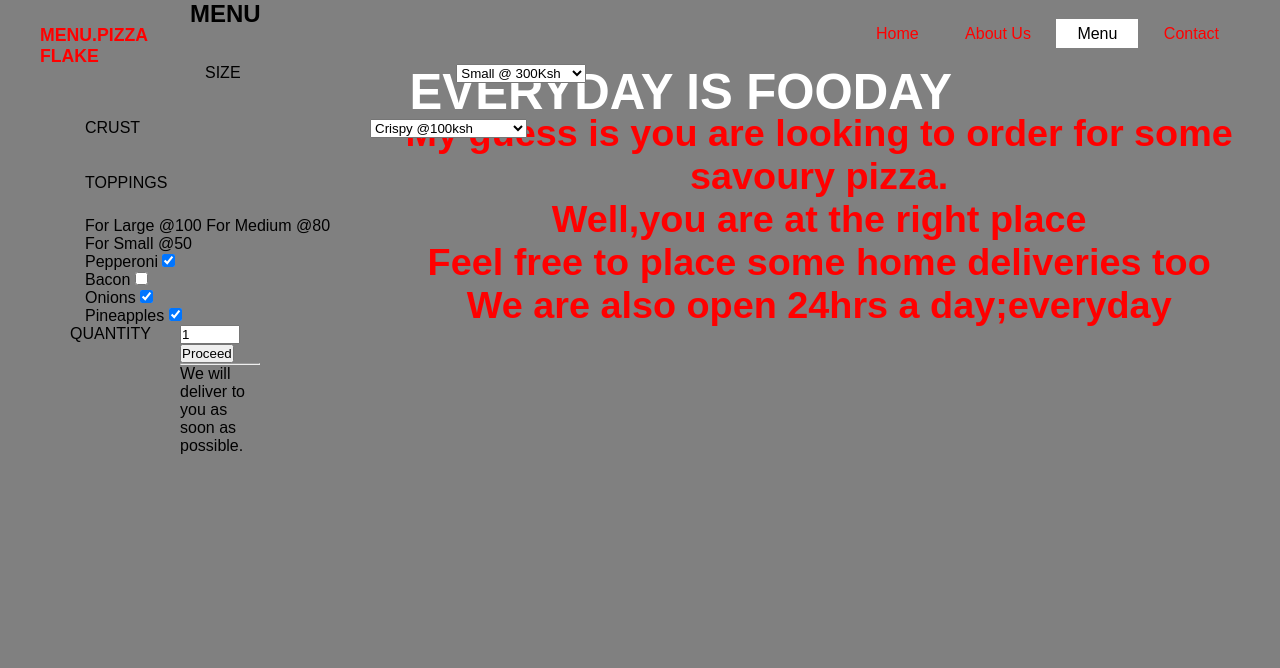
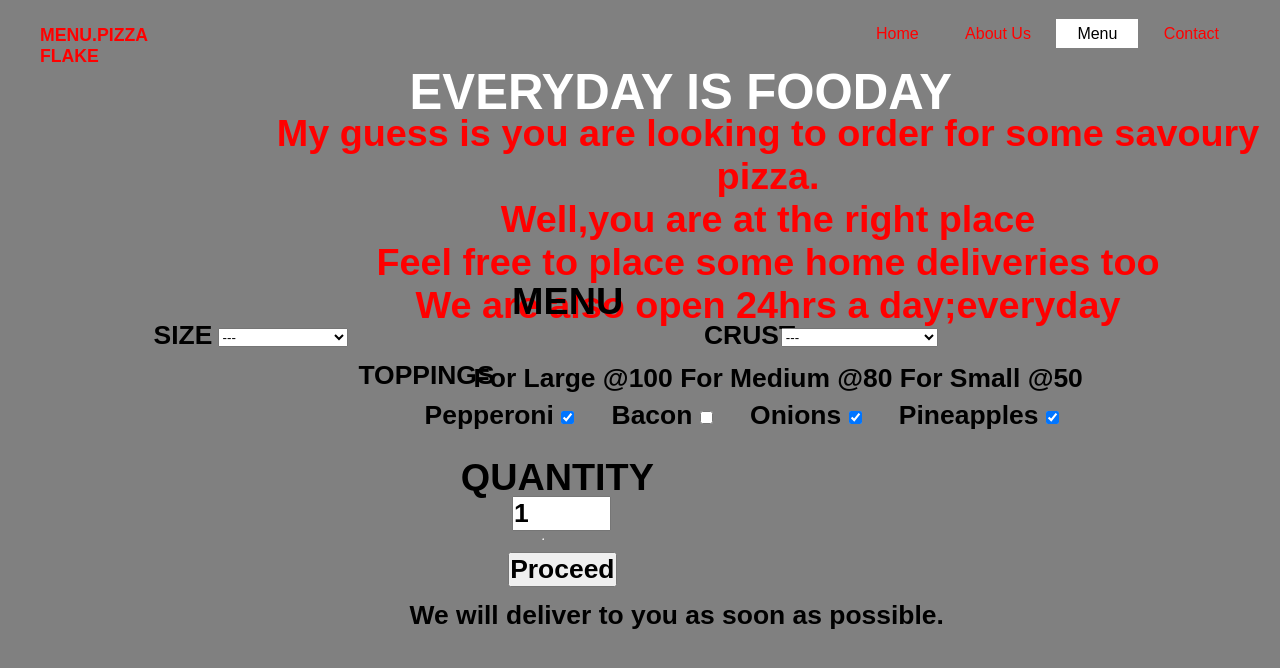
Before and after one commit to kissinger69/PIZZA-FLAKE, a plain HTML site: page menu.html in a window 1280 px wide. Drawn offline with nearby package versions, Linux system fonts and the light colour scheme.

```diff
--- a/css/styles.css
+++ b/css/styles.css
@@ -215,7 +215,7 @@
  }
  #menu .fooday {
      text-align: center;
-     position: absolute;
+     position: fixed;
      top: 8%;
      left: 32%;
      color:white;
@@ -225,11 +225,107 @@
  }
  #menu .intro{
      text-align: center;
-     position: absolute;
+     position: fixed;
      top: 14%;
-     left: 28%;
+     left: 20%;
      color:red;
      font-weight: bold;
      font-family: sans-serif;
      font-size: 10mm;
  }
+ #menu .menu {
+     position: absolute;
+     top: 35%;
+     left:40%;
+     font-weight: bold;
+     font-family: sans-serif;
+     font-size: 10mm;
+ }
+ #menu .titlesize {
+    position: fixed;
+    top: 40%;
+    left:12%;
+    font-weight: bold;
+    font-family: sans-serif;
+    font-size: 7mm;
+}
+ #menu .size {
+    position: fixed;
+    top: 38.5%;
+    left:17%;
+    font-weight: bold;
+    font-family: sans-serif;
+    font-size: 10mm;
+}
+#menu .crustt {
+    position: fixed;
+    top: 40%;
+    left:55%;
+    font-weight: bold;
+    font-family: sans-serif;
+    font-size: 7mm;
+}
+#menu .crust {
+    position: fixed;
+    top: 38.5%;
+    left:61%;
+    font-weight: bold;
+    font-family: sans-serif;
+    font-size: 10mm;
+}
+#menu .toppings {
+    position: fixed;
+    top: 45%;
+    left:28%;
+    font-weight: bold;
+    font-family: sans-serif;
+    font-size: 7mm;
+}
+#menu .ltoppings {
+    position: fixed;
+    top: 42.3%;
+    left:37%;
+    font-weight: bold;
+    font-family: sans-serif;
+    font-size: 7mm;
+}
+#menu .toppingstypes {
+    position: fixed;
+    top: 50%;
+    left:32%;
+    font-weight: bold;
+    font-family: sans-serif;
+    font-size: 7mm;
+}
+#menu .quantity {
+    position: fixed;
+    top: 57%;
+    left:36%;
+    font-weight: bold;
+    font-family: sans-serif;
+    font-size: 10mm;
+}
+#menu .form {
+    position: fixed;
+    top: 62%;
+    left:40%;
+    font-weight: bold;
+    font-family: sans-serif;
+    font-size: 7mm;
+}
+#menu .button {
+    position: fixed;
+    top: 69%;
+    left:39.7%;
+    font-weight: bold;
+    font-family: sans-serif;
+    font-size: 7mm;
+}
+#menu #info {
+    position: fixed;
+    top: 75%;
+    left:32%;
+    font-weight: bold;
+    font-family: sans-serif;
+    font-size: 7mm;
+}
--- a/js/pizza.js
+++ b/js/pizza.js
@@ -0,0 +1,9 @@
+$(document).ready(function() {
+
+    var toppingsPrices={Pepperoni: 200, Onions: 100, Bacon: 100, Pineapple: 100};
+    var crustPrices={crispy: 100,stuffed: 200, glutten_free: 300 }
+
+    $.each(toppingsPrices,function(k,v) {
+        var option ='<option value="' + k + '">' + k + '@' + v + 'Ksh</option>';
+    }
+}
--- a/menu.html
+++ b/menu.html
@@ -43,35 +43,40 @@
   </div>
 
     <div class="container">
-        <h2>MENU</h2>
+        <h2 class="menu">MENU</h2>
         <form class="menu" action="" method="post" id="menu1"><br><br>
 
             <div class="row">
                 <div class="col-sm-3 color">
-                    <label>SIZE</label>
+                    <label class="titlesize">SIZE</label>
                 </div>
                 <div class="col-sm-3">
+                    <div class="size">
                     <select class="form-control" name="size" required>
+                        <option value="---">---</option>
                         <option value="small">Small @ 300Ksh</option>
                         <option value="medium">Medium @500ksh</option>
                         <option value="large">Large @ 800ksh</option>
                     </select>
                     <span class="invalid" id="size-invalid"></span>
+                    </div>
                 </div>
             </div><br><br>
 
             <div class="row">
                 <div class="col-sm-3 color">
-                    <label>CRUST</label>
+                    <label class="crustt">CRUST</label>
                 </div>
                 <div class="col-sm-3">
+                    <div class="crust">
                     <select class="form-control" name="crust" required>
+                        <option value="---" id="null">---</option>
                         <option value="crispy" id="crispy">Crispy @100ksh</option>
                         <option value="stuffed" id="stuffed">Stuffed @ 200ksh</option>
                         <option value="glutten-free" id="glutten-free">Glutten-free @ 300ksh</option>
-                        <option value="flat bread" id="flat-bread">Flat Bread @ Ksh 300</option>
                     </select>
                     <span class="invalid" id="invalidcrust"></span>
+                    </div>
                 </div>
             </div><br><br>
 
@@ -79,13 +84,14 @@
 
             <div class="row">
                 <div class="col-sm-3 color">
-                    <label>TOPPINGS</label>
-                    <ul>
+                    <label class="toppings">TOPPINGS</label>
+                    <ul class="ltoppings">
                         <li>For Large @100</li>
                         <li>For Medium @80</li>
                         <li>For Small @50</li>
                     </ul>
                 </div>
+                <div class="toppingstypes">
                  <label class="container">Pepperoni
                      <input type="checkbox" checked="checked">
                      <span class="checkmark"></span>
@@ -102,15 +108,18 @@
                     <input type="checkbox" checked="checked">
                     <span class="checkmark"></span>
                 </label>
+                </div>
                 <div class="row">
                     <div class="col-sm-3 color">
+                      <div class="quantity">
                         <label>QUANTITY</label>
                     </div>
                     <div class="col-sm-3">
-                        <input type="number" name="quantity" value="1" class="form-control" min="1" max="100" placeholder="max=100">
-                        <button type="submit" class="btn btn-danger button floater proceed">Proceed</button>
+                        <input type="number" name="quantity" value="1" class="form" min="1" max="100" placeholder="max=100">
+                        <button type="submit" class="button">Proceed</button>
                         <span id="invalid1"></span>
                         <hr class="line1">
+                    </div>
 
                         <div id="info">
                             <p>We will deliver to you as soon as possible.</p>
```
